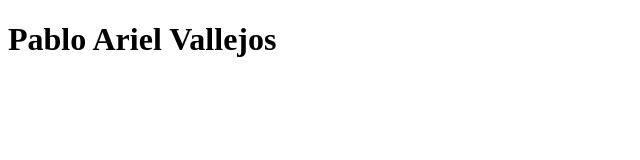
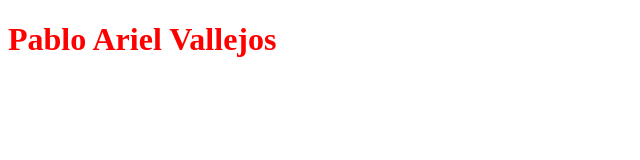
Before and after one commit to pav310/PabloVallejosexamen, a plain HTML site: page index.html in a window 1280 px wide. Shown: the whole page, without its empty margins (0-640 px from the left). Drawn offline with Linux system fonts and the light colour scheme.

Commit message:
modifico clase

```diff
--- a/estilos.css
+++ b/estilos.css
@@ -1,3 +1,3 @@
-.h1{
+.titulo{
     color: red;
 }
```
